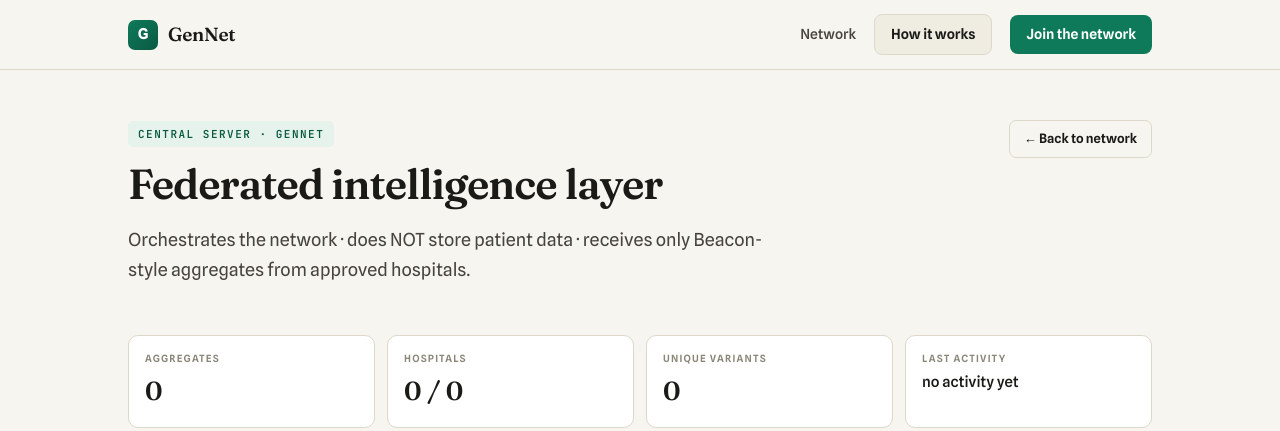
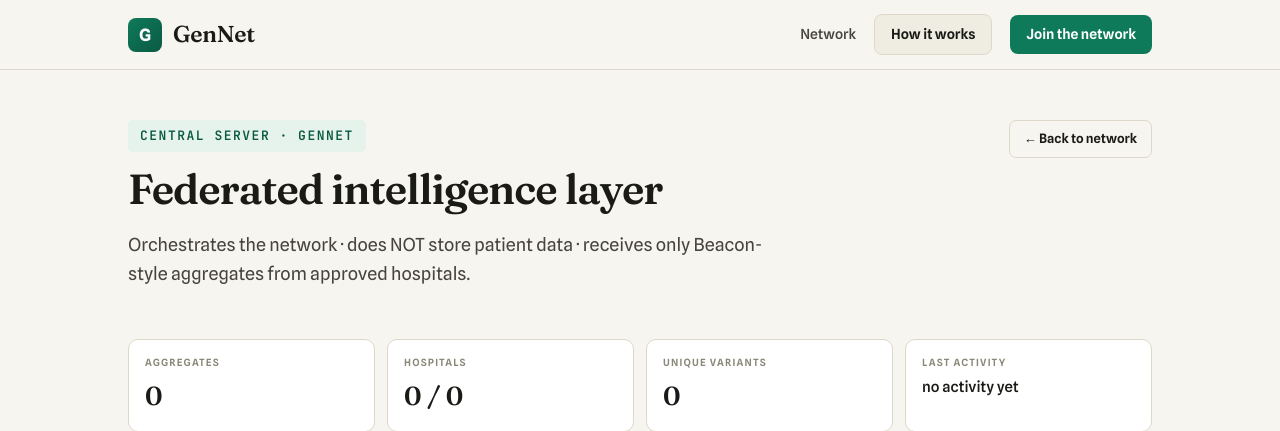
Before and after one commit to rcr216/GenNet, a FastAPI app: page /coordinator in a window 1280 px wide. Shown: the top 431 px of the page. Run offline with FastAPI, Linux system fonts and the light colour scheme; data that the repository does not hold is empty; some libraries are stand-ins or nearby versions.

Commit message:
Enhance brand and tag styles in base.html
Updated styles for brand and tag elements in base.html.

```diff
--- a/templates/base.html
+++ b/templates/base.html
@@ -21,8 +21,8 @@ body{background:var(--paper);color:var(--ink);font-family:var(--sans);line-heigh
 
 nav{position:sticky;top:0;z-index:50;background:rgba(247,245,239,0.92);backdrop-filter:blur(12px);border-bottom:1px solid var(--line)}
 .nav-inner{max-width:1080px;margin:0 auto;padding:14px 28px;display:flex;align-items:center;justify-content:space-between}
-.brand{display:flex;align-items:center;gap:10px;font-family:var(--display);font-weight:600;font-size:19px;letter-spacing:-0.3px;color:var(--ink);text-decoration:none}
-.brand .mark{width:30px;height:30px;border-radius:7px;background:linear-gradient(135deg,var(--teal),var(--teal-deep));display:flex;align-items:center;justify-content:center;color:#fff;font-weight:700;font-size:15px;font-family:var(--sans)}
+.brand{display:flex;align-items:center;gap:11px;font-family:var(--display);font-weight:600;font-size:23px;letter-spacing:-0.3px;color:var(--ink);text-decoration:none}
+.brand .mark{width:34px;height:34px;border-radius:8px;background:linear-gradient(135deg,var(--teal),var(--teal-deep));display:flex;align-items:center;justify-content:center;color:#fff;font-weight:700;font-size:17px;font-family:var(--sans)}
 .nav-links{display:flex;gap:18px;align-items:center}
 .nav-links a{color:var(--ink2);text-decoration:none;font-size:14px;font-weight:500;transition:color .15s}
 .nav-links a:hover{color:var(--teal)}
@@ -68,7 +68,7 @@ footer{margin-top:80px;padding:32px 0 28px;border-top:1px solid var(--line);font
 footer .wrap{display:flex;justify-content:space-between;flex-wrap:wrap;gap:14px}
 footer a{color:var(--teal);text-decoration:none}
 
-.tag{display:inline-block;font-family:var(--mono);font-size:11px;font-weight:600;letter-spacing:1.5px;text-transform:uppercase;background:var(--teal-bg);color:var(--teal-deep);padding:4px 10px;border-radius:5px;margin-bottom:14px}
+.tag{display:inline-block;font-family:var(--mono);font-size:13px;font-weight:600;letter-spacing:1.5px;text-transform:uppercase;background:var(--teal-bg);color:var(--teal-deep);padding:5px 12px;border-radius:5px;margin-bottom:14px}
 
 {% block extra_css %}{% endblock %}
 </style>
```
